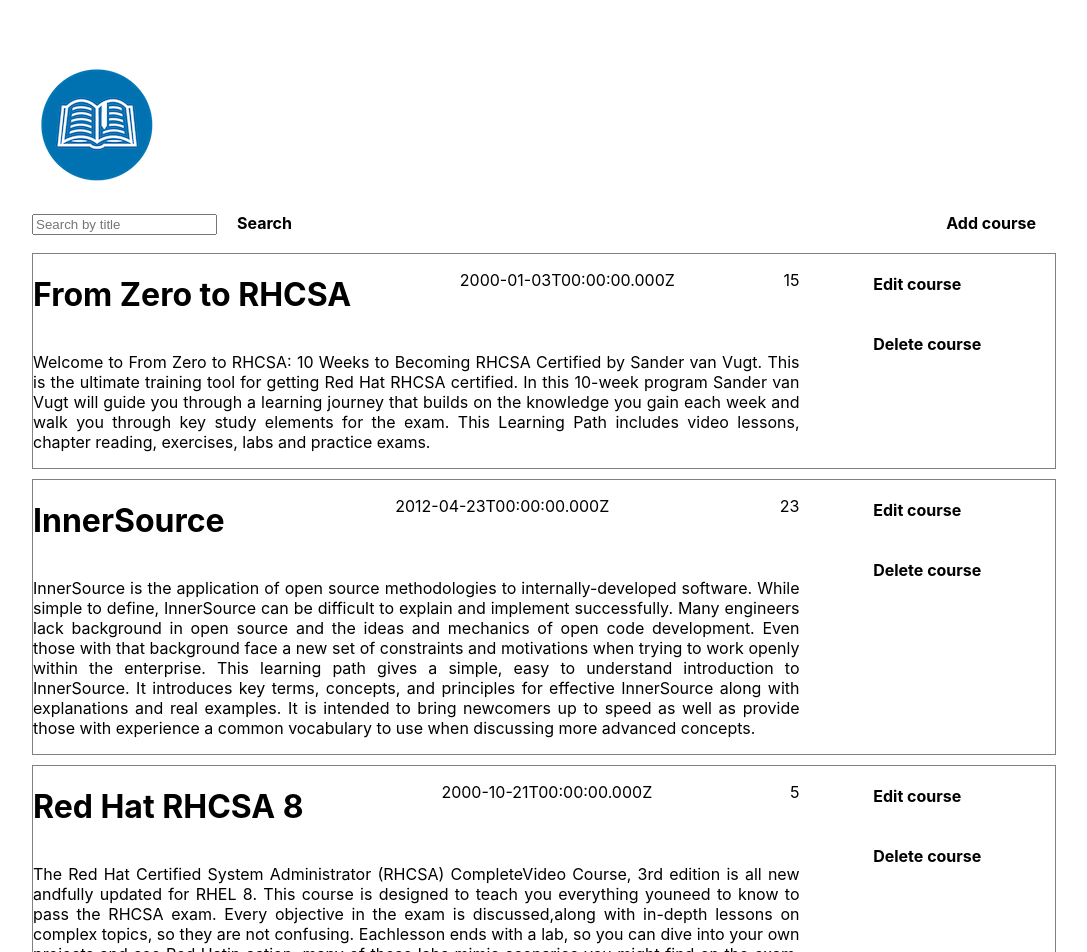
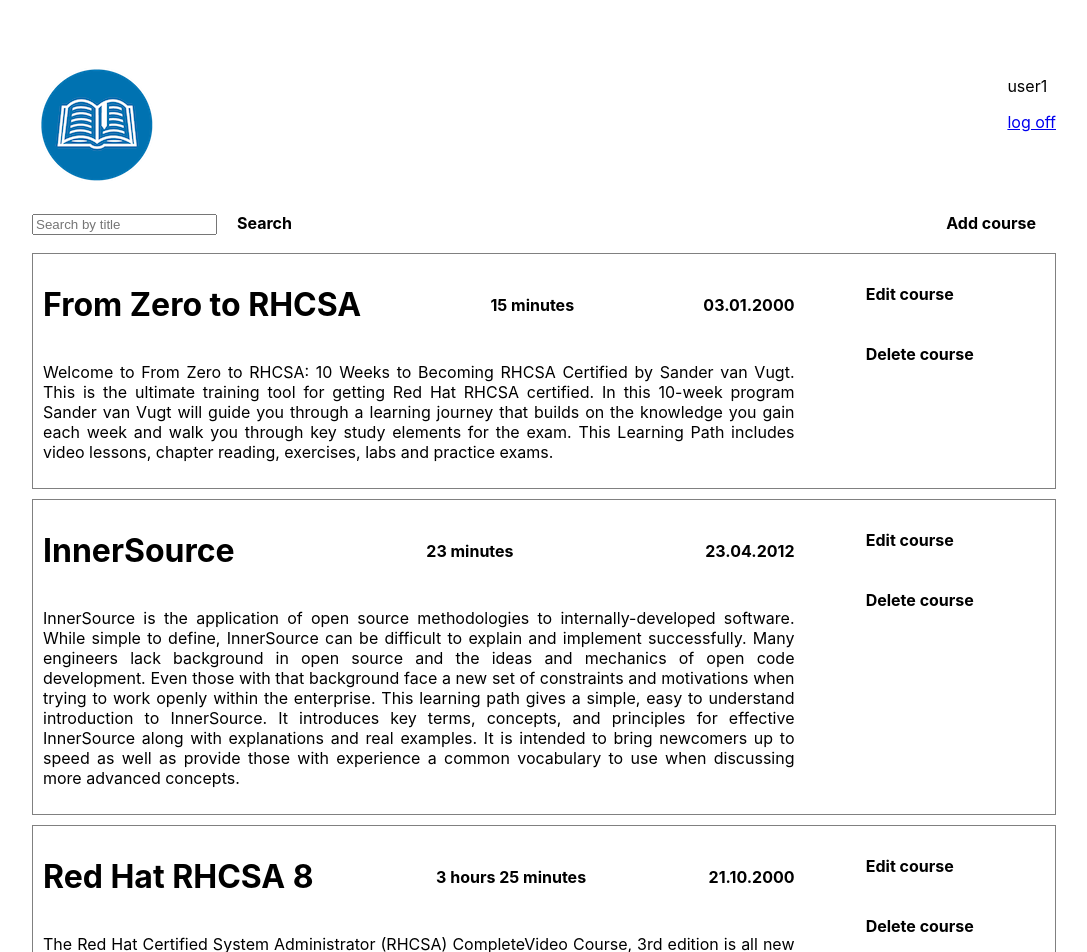
Before and after one commit to MargaritaSklyarenko/react_oreilly, a React (Create React App) app: page /courses in a window 1280 px wide. Shown: the top 952 px of the page, without its empty margins (96-1183 px from the left). Built offline with nearby package versions, Linux system fonts and the light colour scheme.

Commit message:
add some logic

```diff
--- a/package.json
+++ b/package.json
@@ -6,8 +6,10 @@
     "@testing-library/jest-dom": "^4.2.4",
     "@testing-library/react": "^9.3.2",
     "@testing-library/user-event": "^7.1.2",
+    "moment": "^2.29.1",
     "react": "^16.13.1",
     "react-dom": "^16.13.1",
+    "react-moment": "^1.0.0",
     "react-router-dom": "^5.2.0",
     "react-scripts": "3.4.3"
   },
--- a/src/components/Date/Date.js
+++ /dev/null
@@ -1,10 +0,0 @@
-import React from "react";
-
-
-const Date = props => {
-    return (
-        <p>{props.date}</p>
-    );
-}
-
-export default Date;
--- /dev/null
+++ b/src/components/DateFormatter/DateFormatter.js
@@ -0,0 +1,9 @@
+import React from "react";
+import moment from 'moment'
+
+
+const DateFormatter = props => {
+    return <h4>{moment(props.date).format("DD.MM.YYYY")}</h4>;
+}
+
+export default DateFormatter;
--- a/src/components/Description/Duration/Duration.js
+++ /dev/null
@@ -1,10 +0,0 @@
-import React from "react";
-
-
-const Duration = props => {
-    return (
-        <p>{props.duration}</p>
-    );
-}
-
-export default Duration;
--- /dev/null
+++ b/src/components/Duration/Duration.js
@@ -0,0 +1,10 @@
+import React from "react";
+
+const Duration = props => {
+    const hours = Math.floor(props.duration /60);
+    const mins = props.duration % 60;
+
+    return <h4>{!hours ? "" : (hours ===1 ? hours + " hour" : hours + ' hours')} {mins} minutes</h4>;
+}
+
+export default Duration;
--- a/src/containers/Courses/Course/Course.js
+++ b/src/containers/Courses/Course/Course.js
@@ -1,19 +1,20 @@
 import React from "react";
-import Date from "../../../components/Date/Date";
-import Duration from "../../../components/Description/Duration/Duration";
+import DateFormatter from "../../../components/DateFormatter/DateFormatter";
+import Duration from "../../../components/Duration/Duration";
 import Description from "../../../components/Description/Description";
 import Authors from "../../../components/Authors/Authors";
 import Button from "../../../components/UI/Button/Button";
 import classes from "./Course.module.css";
 
 const Course = props => {
+    console.log(props);
     return (
       <div className={classes.Course}>
         <div className={classes.CourseContent}>
             <div>
                 <h1>{props.title}</h1>
-                <Date date={props.cretionDate}></Date>
                 <Duration duration={props.duration}></Duration>
+                <DateFormatter date={props.creationDate}></DateFormatter>
             </div>
             <Description description={props.description}></Description>
             {/*<Authors authors={props.authors}></Authors>*/}
--- a/src/containers/Courses/Course/Course.module.css
+++ b/src/containers/Courses/Course/Course.module.css
@@ -1,6 +1,7 @@
 .Course {
     border: 1px solid gray;
     margin-bottom: 10px;
+    padding: 10px;
     display: flex;
     flex-direction: row;
     justify-content: space-between;
@@ -16,6 +17,7 @@
     display: flex;
     flex-direction: row;
     justify-content: space-between;
+    align-items: center;
 }
 
 .CourseContent p{
--- a/src/containers/Courses/Courses.js
+++ b/src/containers/Courses/Courses.js
@@ -11,7 +11,7 @@
             {
                 id: "1",
                 title: "From Zero to RHCSA",
-                cretionDate: "2000-01-03T00:00:00.000Z",
+                creationDate: "2000-01-03",
                 duration: 15,
                 description: "Welcome to From Zero to RHCSA: 10 Weeks to Becoming RHCSA Certified by Sander van Vugt. This is the ultimate training tool for getting Red Hat RHCSA certified. In this 10-week program Sander van Vugt will guide you through a learning journey that builds on the knowledge you gain each week and walk you through key study elements for the exam. This Learning Path includes video lessons, chapter reading, exercises, labs and practice exams.",
                 authors: [ "Chop-suey Chinese", "Alfreds Futterkiste"]
@@ -19,7 +19,7 @@
             {
                 id: "2",
                 title: "InnerSource",
-                cretionDate: "2012-04-23T00:00:00.000Z",
+                creationDate: "2012-04-23",
                 duration: 23,
                 description: "InnerSource is the application of open source methodologies to internally-developed software. While simple to define, InnerSource can be difficult to explain and implement successfully. Many engineers lack background in open source and the ideas and mechanics of open code development. Even those with that background face a new set of constraints and motivations when trying to work openly within the enterprise. This learning path gives a simple, easy to understand introduction to InnerSource. It introduces key terms, concepts, and principles for effective InnerSource along with explanations and real examples. It is intended to bring newcomers up to speed as well as provide those with experience a common vocabulary to use when discussing more advanced concepts.",
                 authors: [ "Ernst Handel", "Chop-suey Chinese", "Maison Dewey"]
@@ -27,8 +27,8 @@
             {
                 id: "3",
                 title: "Red Hat RHCSA 8",
-                cretionDate: "2000-10-21T00:00:00.000Z",
-                duration: 5,
+                creationDate: "2000-10-21",
+                duration: 205,
                 description: "The Red Hat Certified System Administrator (RHCSA) Complete"+
                 "Video Course, 3rd edition is all new and" +
                 "fully updated for RHEL 8. This course is designed to teach you everything you" +
@@ -44,9 +44,9 @@
             {
                 id: "4",
                 title: "Introduction to Blockchain Technology",
-                cretionDate: "1976-01-04T00:00:00.000Z",
+                creationDate: "1976-01-04",
                 duration: 60,
-                Description: "Blockchain technology is among the most exciting developments in the IT industry in many years. Often shrouded in mystery (including who the person is who developed it), today blockchain is most well known as the technology that underpins cryptocurrencies, the most famous of those being Bitcoin. But blockchain’s distributed-ledger technology holds the promise to revolutionize the way businesses and governments create and maintain important records of transactions of all kinds, whether it’s contracts, deeds, or any other types of activity for which an inviolable record must be maintained.",
+                description: "Blockchain technology is among the most exciting developments in the IT industry in many years. Often shrouded in mystery (including who the person is who developed it), today blockchain is most well known as the technology that underpins cryptocurrencies, the most famous of those being Bitcoin. But blockchain’s distributed-ledger technology holds the promise to revolutionize the way businesses and governments create and maintain important records of transactions of all kinds, whether it’s contracts, deeds, or any other types of activity for which an inviolable record must be maintained.",
                 authors: [ "Maison Dewey", "Ernst Handel", "Rancho Grande"]
             }
         ]
@@ -57,6 +57,10 @@
       <div className={classes.Courses}>
         <header>
           <Logo height="20%"/>
+          <div>
+            <p>user1</p>
+            <a href='/'>log off</a>
+          </div>
         </header>
         <nav>
             <div>
@@ -71,7 +75,7 @@
                 <Course
                     key={course.id}
                     title = {course.title}
-                    cretionDate = {course.cretionDate}
+                    creationDate = {course.creationDate}
                     duration = {course.duration}
                     description = {course.description}
                     authors = {course.authors}
--- a/src/containers/Courses/Courses.module.css
+++ b/src/containers/Courses/Courses.module.css
@@ -9,3 +9,9 @@
     flex-direction: row;
     justify-content: space-between;
 }
+
+.Courses header {
+    display: flex;
+    flex-direction: row;
+    justify-content: space-between;
+}
```
Also changed, not shown: src/assets/couses.json (+5 -5 lines), 1 other file (tests, documents, lock files or other folders).
